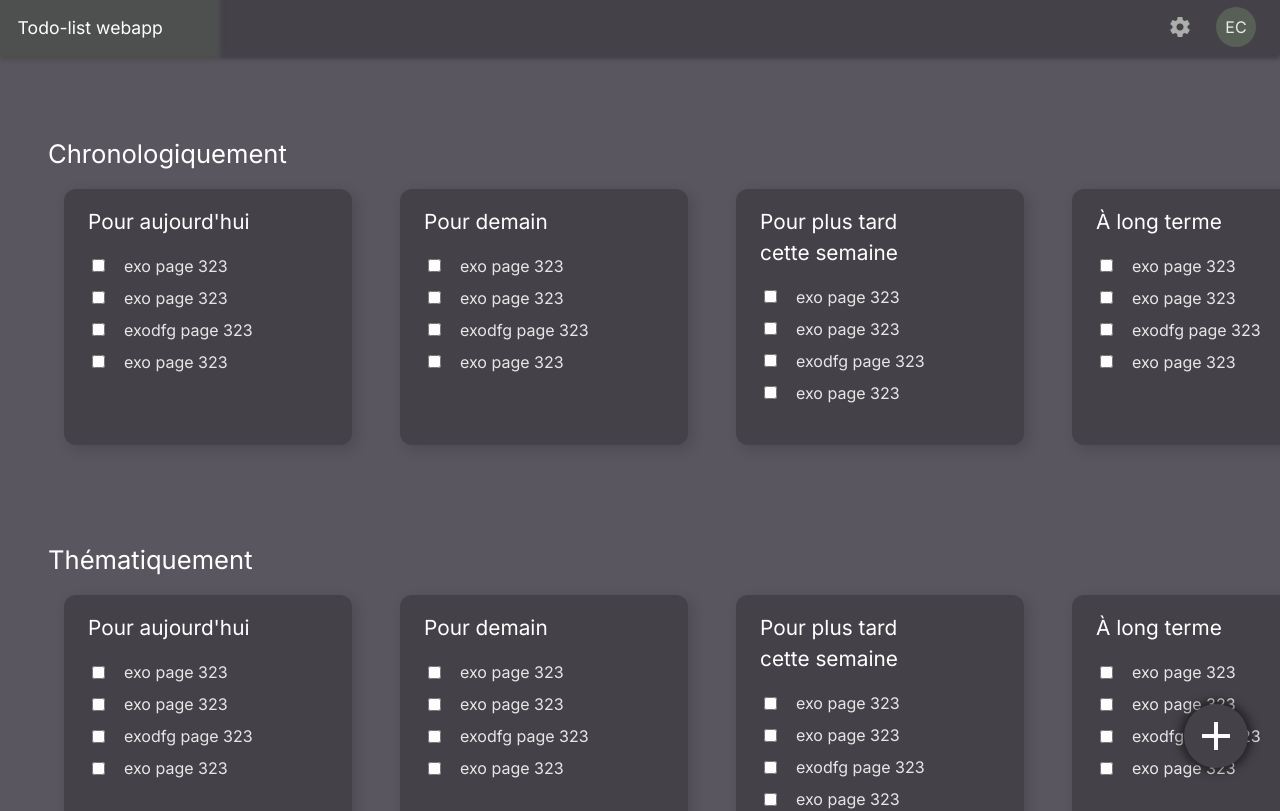
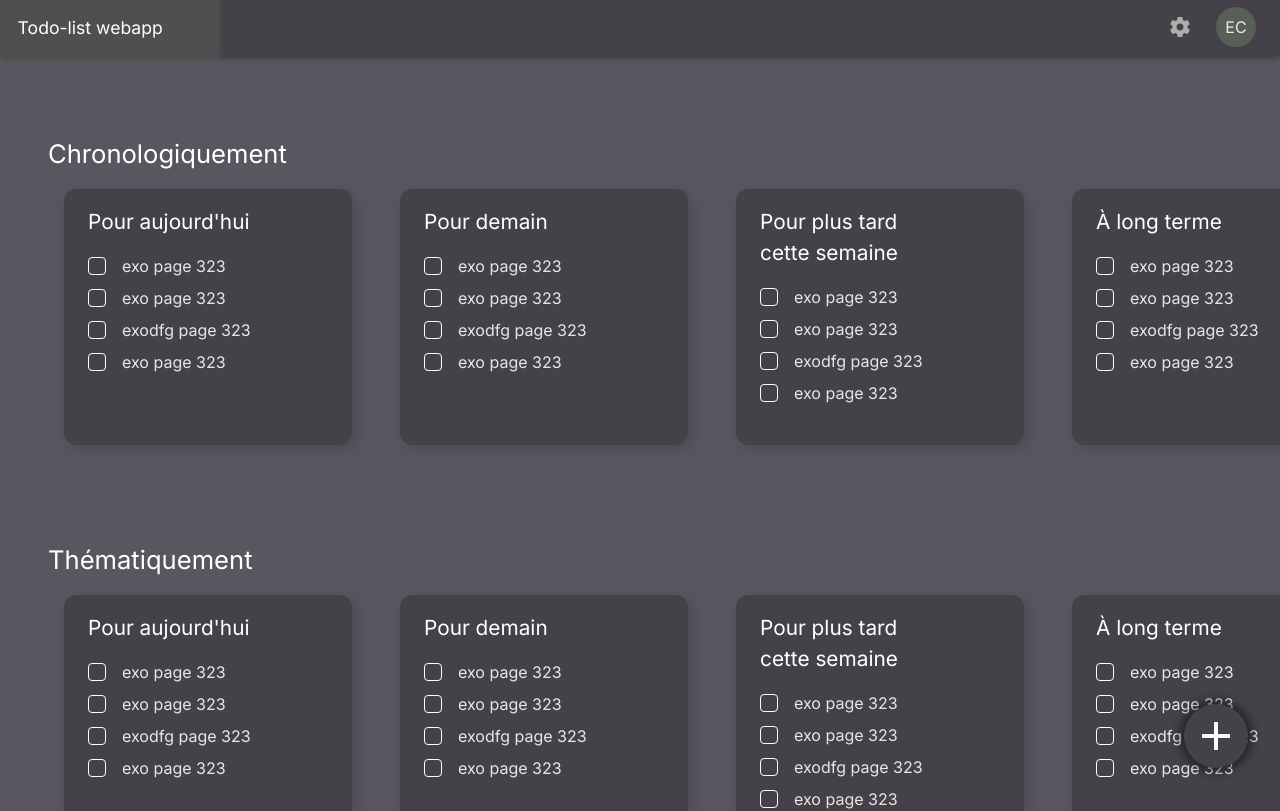
Before and after one commit to Em-ilien/Todo-list, a React (Vite) app: page / in a window 1280 px wide. Shown: the top 811 px of the page. Built offline with nearby package versions, Linux system fonts and the light colour scheme.

Commit message:
add change task status to done

```diff
--- a/src/App.css
+++ b/src/App.css
@@ -72,10 +72,6 @@
   background: #585F5680;
 }
 
-.Task .done {
-  text-decoration: line-through;
-}
-
 .FilterCard:hover i.material-icons {
   color: #fff!important;
 }
@@ -84,3 +80,11 @@
   background: #585F5680;
   box-shadow: 0 0 0 0.2rem #585F5680;
 }
+
+.Task[data-done="true"] span {
+  text-decoration: line-through;
+}
+
+.Task[data-done="true"] .checkbox i {
+  opacity: 1!important;
+}
--- a/src/App.jsx
+++ b/src/App.jsx
@@ -1,6 +1,4 @@
 import React, { useState } from "react";
-import AddTask from "./components/AddTask";
-import List from "./components/List";
 import Header from "./components/Header";
 import Main from "./components/Main";
 
--- a/src/components/FilterCard.jsx
+++ b/src/components/FilterCard.jsx
@@ -1,14 +1,10 @@
 import React from "react";
+import Task from "./Task.jsx";
 import {useSnapshot, state} from "../store.js";
 
 export default function FilterCard(props) {
-  const snap = useSnapshot(state)
-
-  const tasksList = state.tasks.map((task) => (
-    <li key={task.id} style={taskStyle}>
-      <input type="checkbox" />
-      <span>{task.title}</span>
-    </li>
+  const tasksList = state.tasks.map((task, index) => (
+    <Task key={index} task={task}/>
   ));
 
   return (
@@ -55,11 +51,3 @@ const moreIcon = {
   cursor: "pointer",
   borderRadius: "2em",
 }
-
-const taskStyle = {
-  display: "flex",
-  flexDirection: "row",
-  alignItems: "center",
-  gap: "1em",
-  margin: "0.5em 0em",
-}
--- a/src/components/List.jsx
+++ /dev/null
@@ -1,17 +0,0 @@
-import React from "react";
-import Task from "./Task";
-
-export default function List(props) {
-  const items = props.todoList.map((element, index) => (
-    <li key={index}>
-      <Task index={index} task={element} changeDone={props.changeDone}/>
-    </li>
-  ));
-
-  return (
-    <div className="List">
-      <h3>The list ({props.todoList.length})</h3>
-      <ol>{items}</ol>
-    </div>
-  );
-}
--- a/src/components/Task.jsx
+++ b/src/components/Task.jsx
@@ -1,16 +1,46 @@
 import React from 'react';
+import { state, changeTaskStatus } from "../store.js";
+import { useSnapshot } from "valtio";
 
 export default function Task(props) {
-  function onChange(event) {
-    props.changeDone(props.index);
-    event.target.parentElement.querySelector("label").className = event.target.checked ? "done" : "";
+  const snap = useSnapshot(state);
+  const task = state.tasks.find(task => task.id === props.task.id);
+
+  function onCheckboxClicked(e) {
+    changeTaskStatus(task.id);
   }
 
   return (
-    <div className="Task">
-      <input id={props.index} onChange={onChange}
-        type="checkbox" defaultChecked={props.task.done} />
-      <label htmlFor={props.index}>{props.task.text}</label>
+    <div className="Task" key={task.id} style={taskStyle} data-done={snap.tasks[task.id].done}>
+      <div className="checkbox" style={checkbox} onClick={onCheckboxClicked}>
+        <i className="material-icons" style={checkmarkIcon}>check</i>
+      </div>
+      <span>{task.title}</span>
     </div>
   );
 }
+
+const taskStyle = {
+  display: "flex",
+  flexDirection: "row",
+  alignItems: "center",
+  gap: "1em",
+  margin: "0.5em 0em",
+}
+
+const checkbox = {
+  width: "1em",
+  height: "1em",
+  borderRadius: "0.25em",
+  display: "flex",
+  justifyContent: "center",
+  alignItems: "center",
+  border: "1px solid #fff",
+}
+
+const checkmarkIcon = {
+  fontSize: "1em",
+  color: "#fff",
+  opacity: "0",
+  cursor: "pointer",
+}
--- a/src/store.js
+++ b/src/store.js
@@ -7,4 +7,8 @@ const state = proxy({ tasks: [
     {id: 3, title:"exo page 323", description:"", done:false},
 ] });
 
+export const changeTaskStatus = (id) => {
+    state.tasks[id].done = !state.tasks[id].done
+}
+
 export { state, useSnapshot }
```
